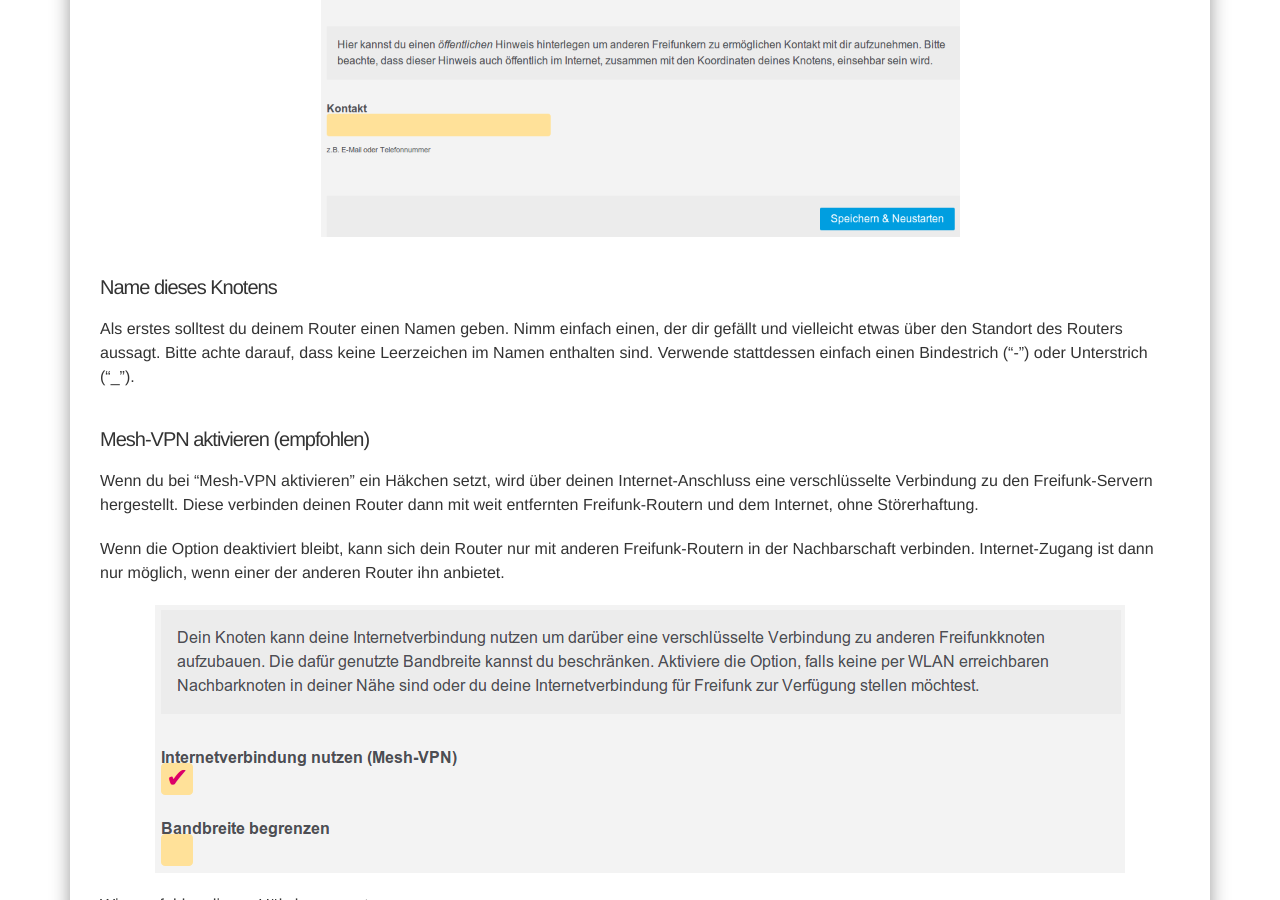
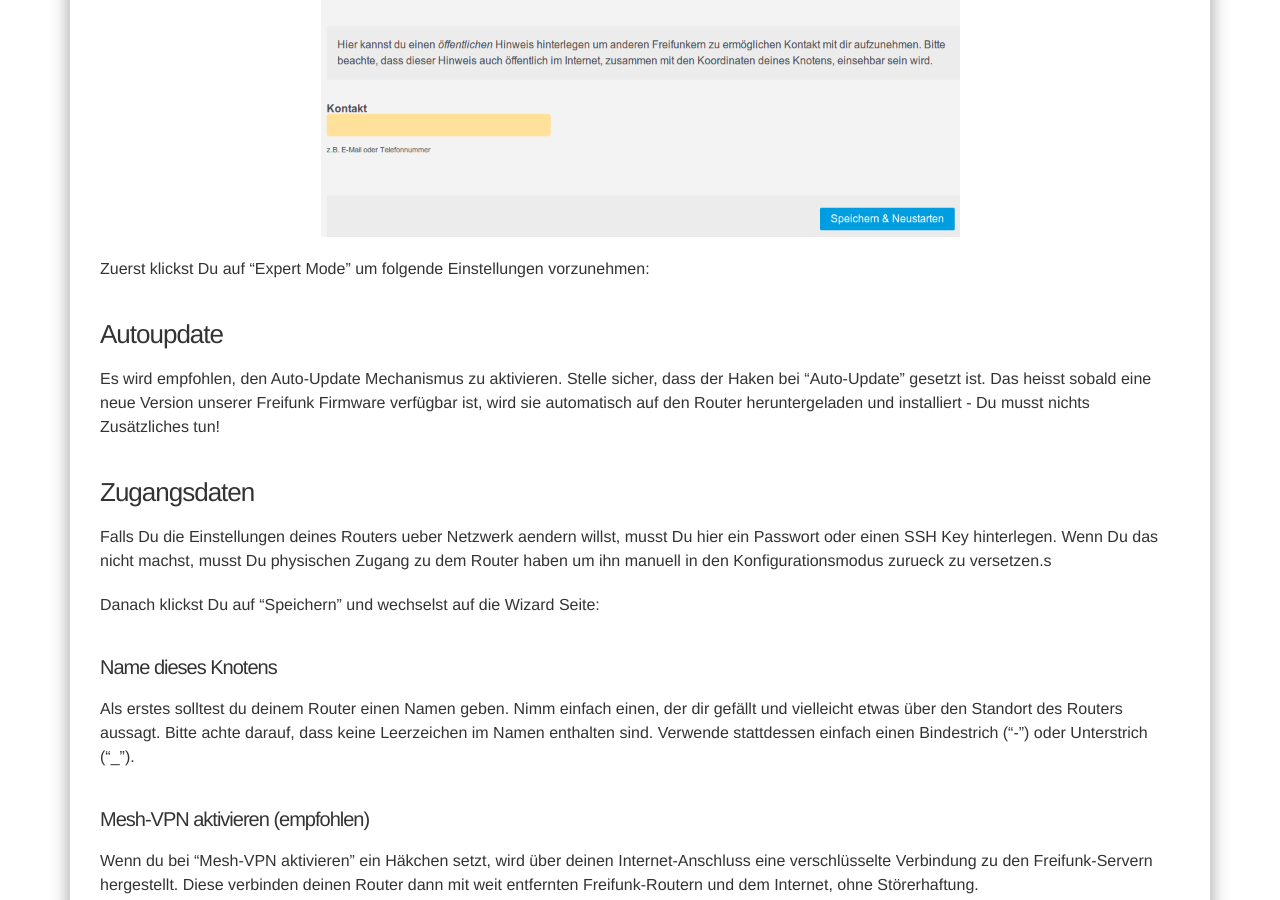
Before and after one commit to freifunkMUC/freifunkmuc.github.io, a Jekyll site: the page built from router-konfigurieren.md, in a window 1280 px wide and 900 px high, scrolled down 3182 px. Built offline with Jekyll 4.4.1, drawn with Linux system fonts in a browser that asks for light colours; nearby versions of some CDN libraries; a style sheet for code colours, icons or effects is not loaded; some of the changed text lies outside the part shown.

Commit message:
Info ueber Autoupdate geaddet

```diff
--- a/router-konfigurieren.md
+++ b/router-konfigurieren.md
@@ -35,6 +35,21 @@ Dazu rufst du in deinem Browser folgende Adresse auf: [http://192.168.1.1](http:
 Dein Browserfenster müsste nun wie folgt aussehen. Hier kannst du die wichtigsten Einstellungen für deinen Router vornehmen.
 
 ![Gluon Luci](/assets/router-konfigurieren/luci01.png)
+
+Zuerst klickst Du auf "Expert Mode" um folgende Einstellungen vorzunehmen:
+
+### Autoupdate
+Es wird empfohlen, den Auto-Update Mechanismus zu aktivieren.
+Stelle sicher, dass der Haken bei "Auto-Update" gesetzt ist.
+Das heisst sobald eine neue Version unserer Freifunk Firmware verfügbar ist, wird sie automatisch auf den Router heruntergeladen und installiert - Du musst nichts Zusätzliches tun!
+
+### Zugangsdaten
+Falls Du die Einstellungen deines Routers ueber Netzwerk aendern willst,
+musst Du hier ein Passwort oder einen SSH Key hinterlegen.
+Wenn Du das nicht machst, musst Du physischen Zugang zu dem Router haben um
+ihn manuell in den Konfigurationsmodus zurueck zu versetzen.s
+
+Danach klickst Du auf "Speichern" und wechselst auf die Wizard Seite:
 
 #### Name dieses Knotens
 Als erstes solltest du deinem Router einen Namen geben. Nimm einfach einen, der dir gefällt und vielleicht etwas über den Standort des Routers aussagt. Bitte achte darauf, dass keine Leerzeichen im Namen enthalten sind. Verwende stattdessen einfach einen Bindestrich (“-”) oder Unterstrich (“_”).
```
Also changed, not shown: other parts of router-konfigurieren.md (+0 -2 lines).
